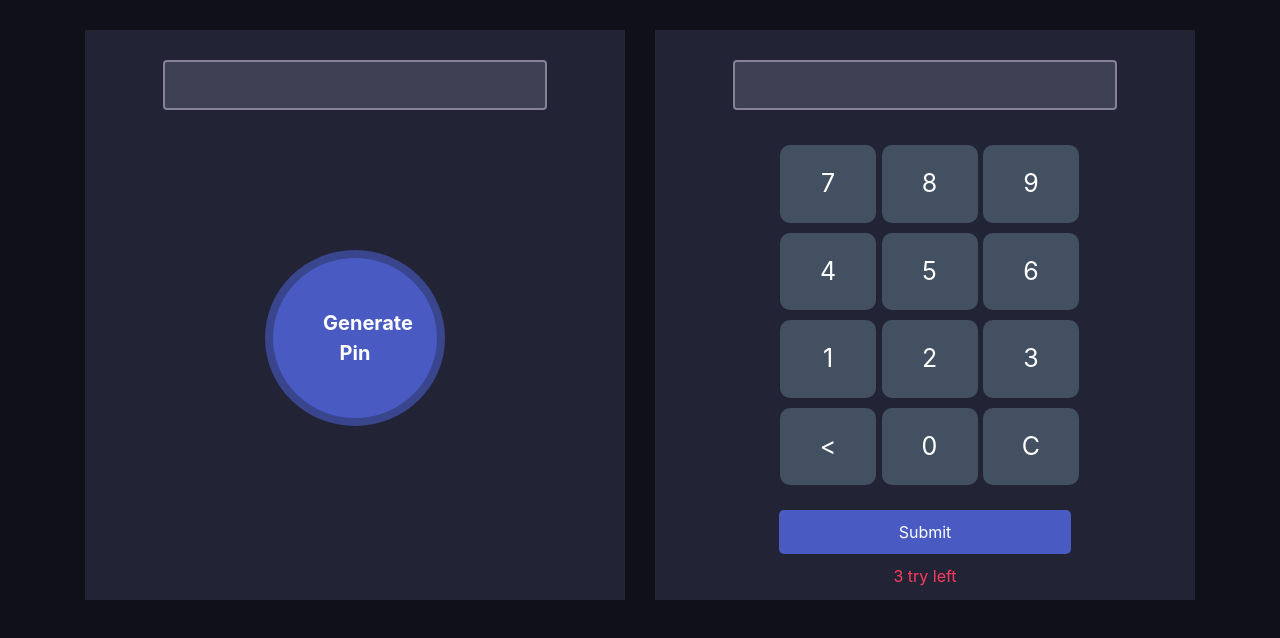
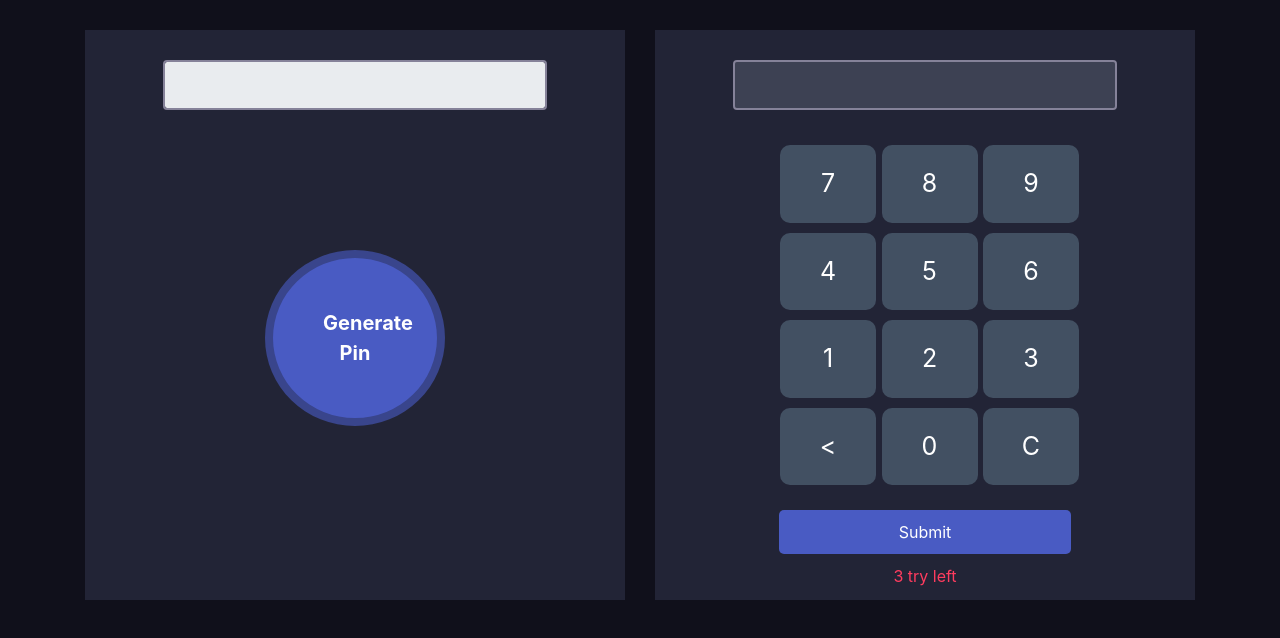
Before and after one commit to ruhulaminpollob/pin-macher-md-29, a plain HTML site: page index.html in a window 1280 px wide. Drawn offline with nearby package versions, Linux system fonts and the light colour scheme.

Commit message:
disabled genarete pin input filed

```diff
--- a/index.html
+++ b/index.html
@@ -12,7 +12,7 @@
         <div class="row">
             <div class="col-md-6">
                 <div class="pin-generator half-width">
-                    <input id="pin-input-filed" class="form-control" type="text">
+                    <input id="pin-input-filed" class="form-control text-dark" type="text" disabled>
                     <button id="generate-pin-btn" class="generate-btn">Generate Pin</button>
                 </div>
             </div>
```
